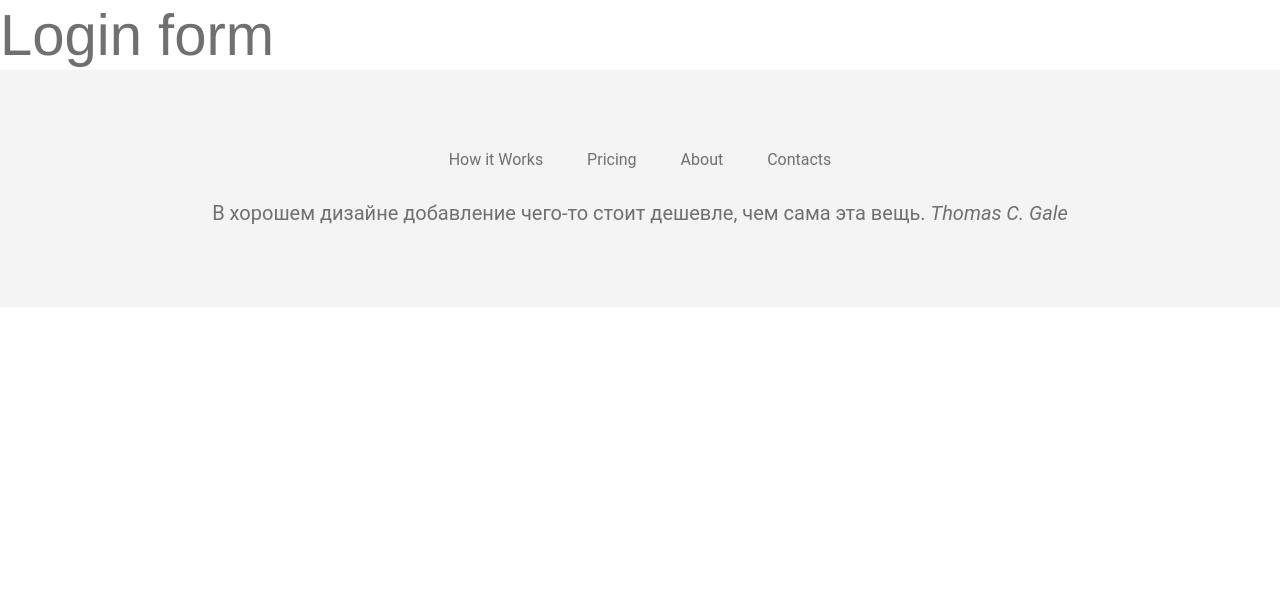
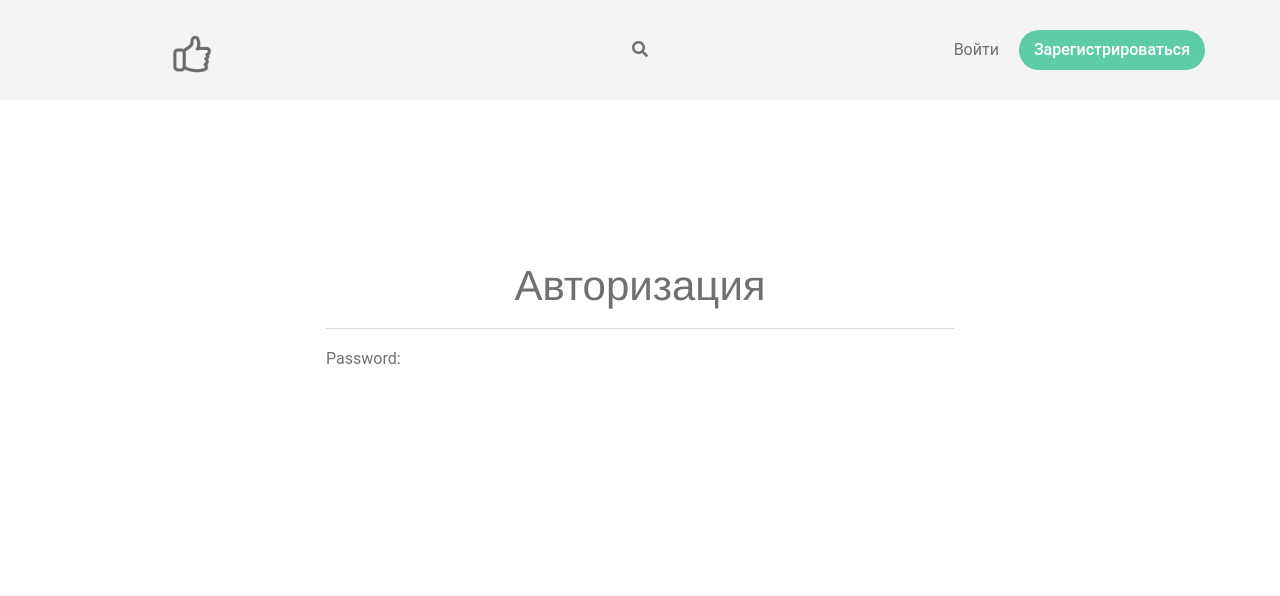
Before and after one commit to APVAPR/artsrec, a Django app: page /login/ in a window 1280 px wide. Shown: the top 596 px of the page. Before the commit the page ends 224 px from the top, so only its background shows below. Run offline with Django 3.2, Linux system fonts and the light colour scheme; parts of the project's set-up code (start-up, migrations or seed data) failed here and were passed over; some libraries are stand-ins or nearby versions.

Commit message:
Do template login

```diff
--- a/main/templates/includes/nav_menu.html
+++ b/main/templates/includes/nav_menu.html
@@ -11,7 +11,6 @@
             </div>
             <div class="col-lg-6" data-aos="fade-down" data-aos-delay="100">
                 {% for button in nav_buttons %}
-{#                    {% url button.url button.url.arg as the_url %}#}
                 <a href="{{ button.url }}" class="link mx-15 color-main" data-aos="zoom-in-right" data-aos-delay={% cycle 50 70 90 110 130 %}>
                     {{ button.title }}
                 </a>
@@ -20,6 +19,7 @@
                     <i class="fas fa-search"></i>
                 </a>
             </div>
+        {% if not request.user.is_autenticated %}
             <div class="mt-20 mt-lg-0 col-lg-3 d-flex flex-wrap justify-content-center justify-content-lg-end align-items-center" data-aos="fade-down" data-aos-delay="110">
                 <a href="{% url 'login' %}" class="link mr-20 color-main">
                     Войти
@@ -28,6 +28,16 @@
                     Зарегистрироваться
                 </a>
             </div>
+        {% else %}
+            <div class="mt-20 mt-lg-0 col-lg-3 d-flex flex-wrap justify-content-center justify-content-lg-end align-items-center" data-aos="fade-down" data-aos-delay="110">
+                <a href="#" class="link mr-20 color-main">
+                    Личный кабинет
+                </a>
+                <a href="#" class="btn mr-20 sm action-2 f-16">
+                    Выйти
+                </a>
+            </div>
+        {% endif %}
         </div>
     </div>
 </nav>
--- a/main/templates/main/login.html
+++ b/main/templates/main/login.html
@@ -1,5 +1,20 @@
 {% extends 'main/base.html' %}
+{#{% load crispy_forms_tags %}#}
 
 {% block content %}
-    <h1>Login form</h1>
+    {% include 'includes/nav_menu.html' %}
+
+    <div class="row" style="margin-bottom: 200px; margin-top: 160px;">
+        <div class="col-md-6 offset-md-3">
+            <h3 class="text-center">Авторизация</h3>
+            <hr>
+            <form action="{% url 'login' %}" method="POST">
+                {% csrf_token %}
+                {{ form }}
+                <input type="submit" class="btn btn-success btn-block" value="Войти">
+            </form>
+        </div>
+
+    </div>
+
 {% endblock %}
```
